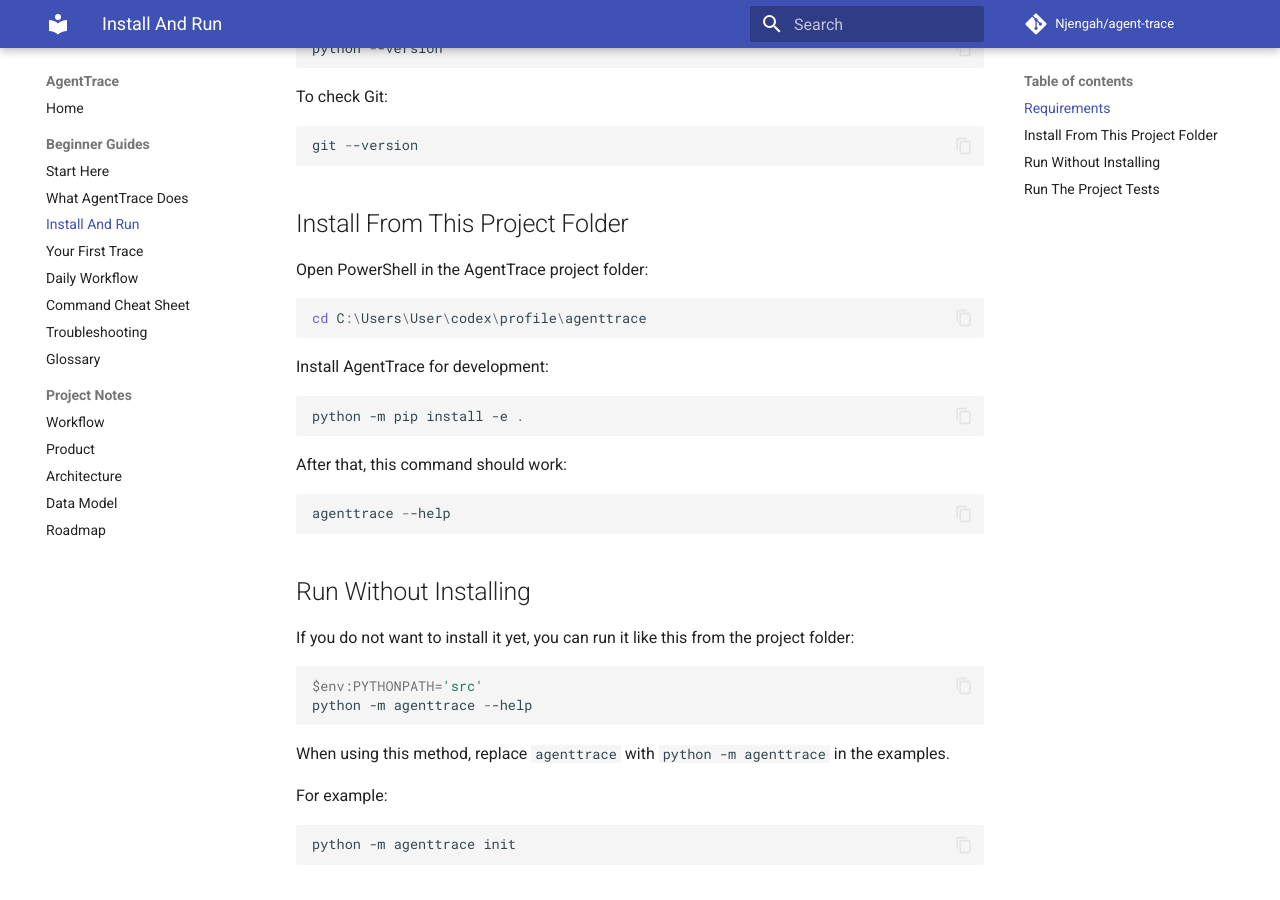
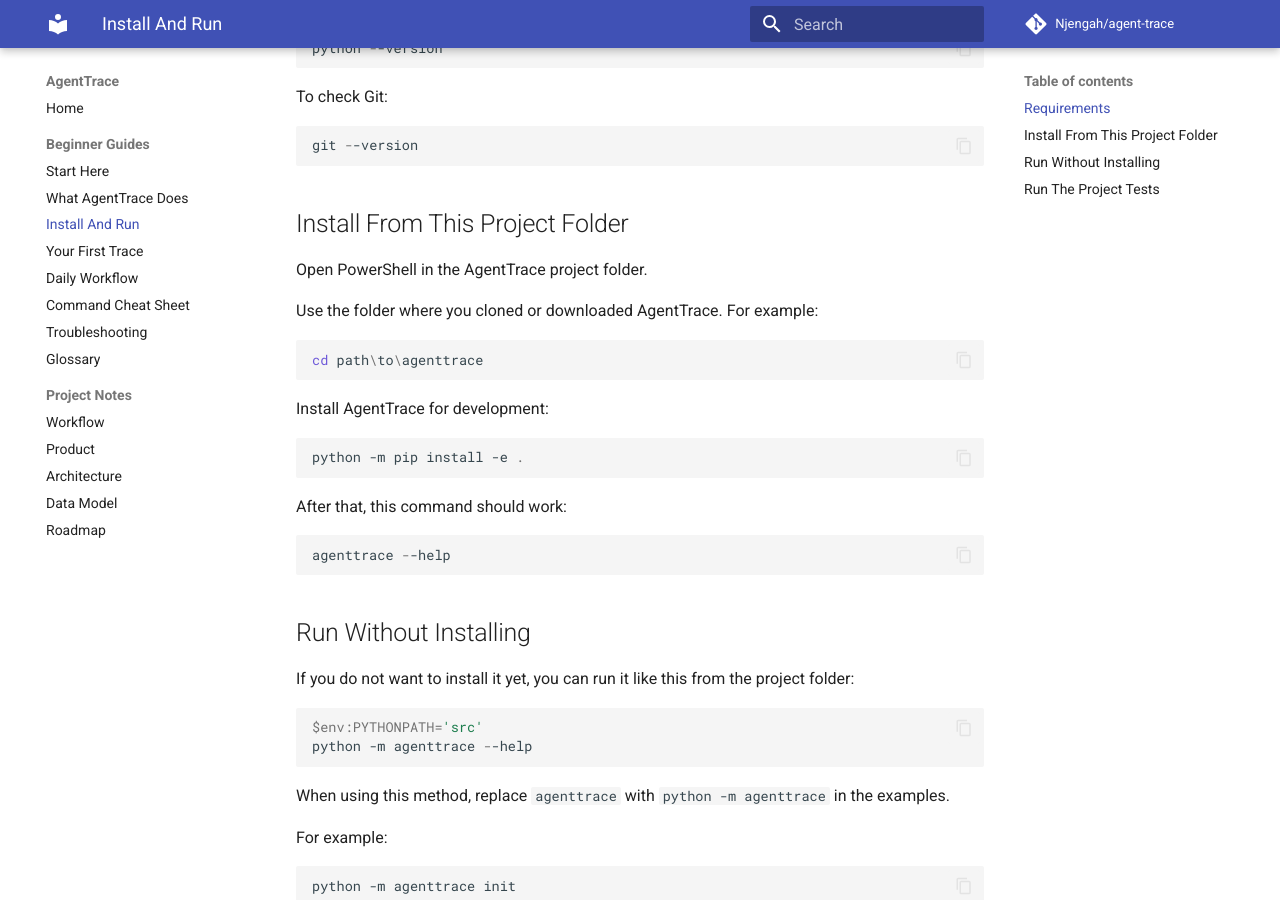
Before and after one commit to Njengah/agent-trace, an MkDocs documentation site: the page built from docs/user-guides/install-and-run.md, in a window 1280 px wide and 900 px high, scrolled down 460 px. Built offline with MkDocs 1.6.1 and Material for MkDocs 9.7.7, drawn with Linux system fonts in a browser that asks for light colours; comment, search, counter and statistics services are not loaded.

Commit message:
Make install path generic in docs

````diff
--- a/docs/user-guides/install-and-run.md
+++ b/docs/user-guides/install-and-run.md
@@ -24,10 +24,12 @@
 
 ## Install From This Project Folder
 
-Open PowerShell in the AgentTrace project folder:
+Open PowerShell in the AgentTrace project folder.
+
+Use the folder where you cloned or downloaded AgentTrace. For example:
 
 ```powershell
-cd C:\Users\User\codex\profile\agenttrace
+cd path\to\agenttrace
 ```
 
 Install AgentTrace for development:
````
